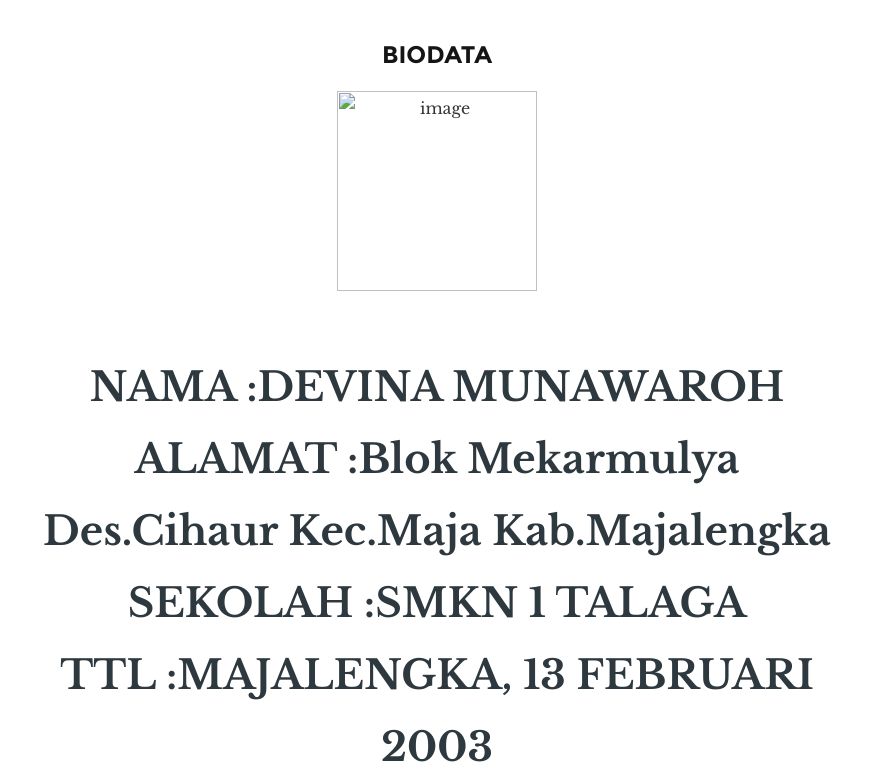
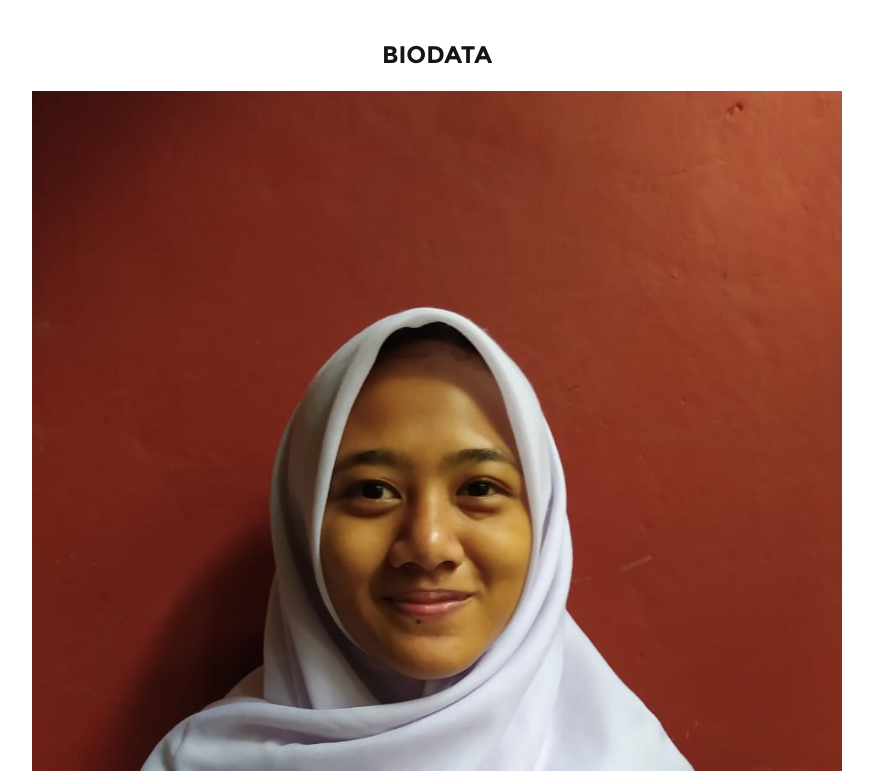
Before and after one commit to devinamunawarah/devinamunawarah.github.io, a plain HTML site: page index.html in a window 1280 px wide. Shown: the part 869-1640 px from the top of the page, without its empty margins (203-1076 px from the left). Drawn offline with Linux system fonts and the light colour scheme.

Commit message:
Update index.html

```diff
--- a/index.html
+++ b/index.html
@@ -148,7 +148,7 @@
 
 				<div class="intro">
 					<h2 class="animate-this">BIODATA </h2>
-					<img src="../Infinity10/images/devinot.jpg" alt="image" height="200" width="200">
+					<img src="images/devinot.jpg">
 				   <p class="lead animate-this">NAMA :DEVINA MUNAWAROH <br>ALAMAT :Blok Mekarmulya Des.Cihaur Kec.Maja Kab.Majalengka <br>SEKOLAH :SMKN 1 TALAGA <br>TTL :MAJALENGKA, 13 FEBRUARI 2003 <br>AGAMA :ISLAM<br>GOL DARAH :A <br>JENIS KELAMIN :PEREMPUAN <br>STATUS :PELAJAR <br>
 				</span> </p>
 				</div>
```
